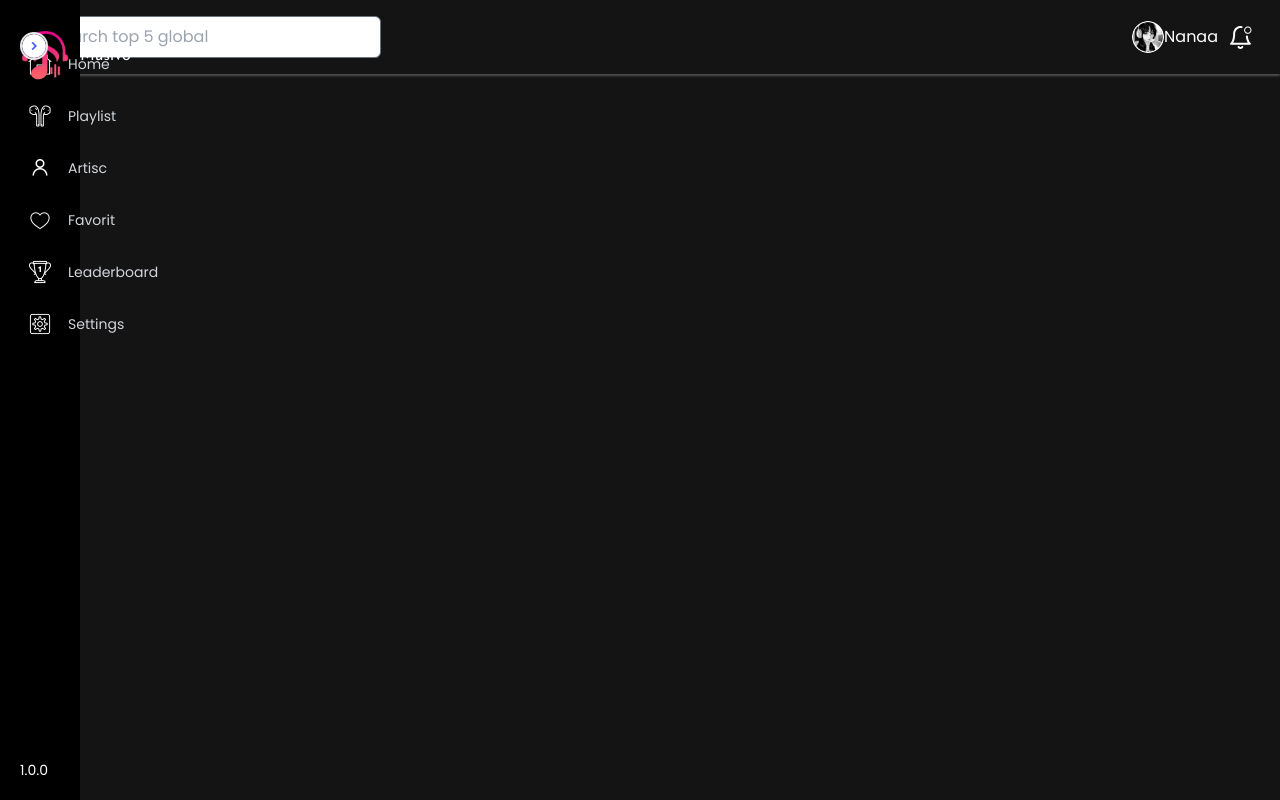
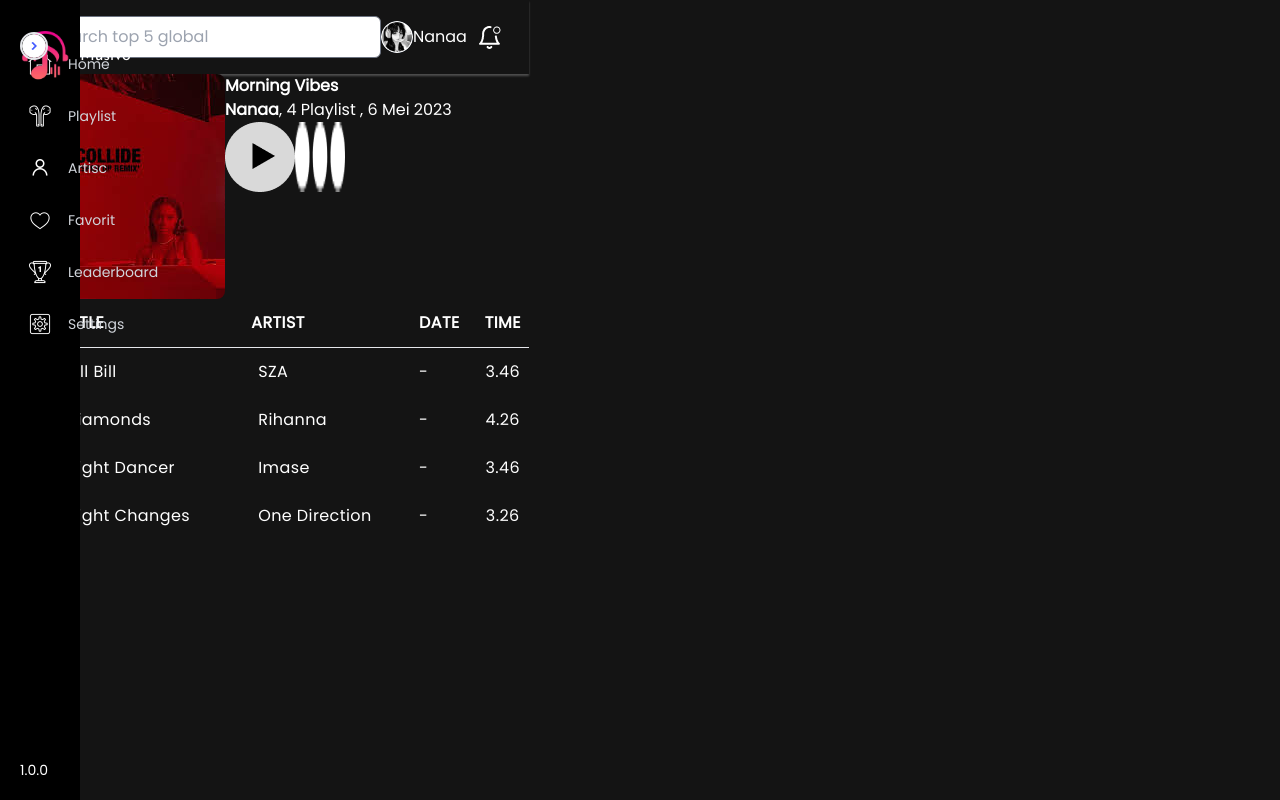
Before and after one commit to Project-Musivo/KELOMPOK2-Project-MUSIVO, a React (Vite) app in the folder frontend/: page /favorit in a window 1280 px wide. Built offline with nearby package versions, Linux system fonts and the light colour scheme.

Commit message:
perubahan page favorit by widya dan menambahkan listfav

```diff
--- /dev/null
+++ b/frontend/src/components/listFav/listfav.jsx
@@ -0,0 +1,38 @@
+import React from "react";
+import { dataFavorit } from "../../data/music";
+
+const Listfav = () => {
+    return(
+        <div className="w-full overflow-hidden rounded-lg shadow-xs">
+        <div className="w-full overflow-x-auto">
+          <table className="w-full whitespace-no-wrap">
+            <thead>
+              <tr className="text-[18px] font-semibold tracking-wide text-white uppercase border-b bg-transparent">
+                <th className=" py-3">ID</th>
+                {/* <th className=" py-3 text-right">ALBUM</th> */}
+                <th className="px-3"></th>
+                <th className="pl-2 py-3 text-left">TITLE</th>
+                <th className="py-3 text-left">ARTIST</th>
+
+                <th className="py-3 text-left">DATE</th>
+                <th className="py-3">TIME</th>
+              </tr>
+            </thead>
+              {dataFavorit.map((dataFavorit) => (
+            <tbody className="bg-transparent">
+                <tr className="text-[15px]  tracking-wide text-white border-0 bg-transparent">
+                <td className="py-3 text-center" >{dataFavorit.id}</td>
+                <td className="py-3 text-right">{dataFavorit.image}</td>
+                <td className="px-2 py-3 text-left">{dataFavorit.title}</td>
+                <td className="pl-2 py-3 text-left">{dataFavorit.artis}</td>
+                <td className="py-3 text-left">{dataFavorit.date}</td>
+                <td className="py-3 text-center">{dataFavorit.time}</td>
+              </tr>
+            </tbody>
+                ))}
+          </table>
+        </div>
+      </div>
+    )
+}
+export default Listfav;
--- a/frontend/src/data/music.jsx
+++ b/frontend/src/data/music.jsx
@@ -82,4 +82,39 @@ const dataTopPlay = [
     rate: "4.5",
   },
 ];
-export { dataMusic, dataMostPlay, dataTopPlay };
+
+const dataFavorit = [
+  {
+    id: 1,
+    image: "",
+    title: "Kill Bill",
+    artis: "SZA",
+    date: "-",
+    time: "3.46",
+  },
+  {
+    id: 2,
+    image: "",
+    title: "Diamonds",
+    artis: "Rihanna",
+    date: "-",
+    time: "4.26",
+  },
+  {
+    id: 3,
+    image: "",
+    title: "Night Dancer",
+    artis: "Imase",
+    date: "-",
+    time: "3.46",
+  },
+  {
+    id: 4,
+    image: "",
+    title: "Night Changes",
+    artis: "One Direction",
+    date: "-",
+    time: "3.26",
+  },
+];
+export { dataMusic, dataMostPlay, dataTopPlay, dataFavorit };
--- a/frontend/src/pages/favorit.jsx
+++ b/frontend/src/pages/favorit.jsx
@@ -1,16 +1,58 @@
-// import { useState } from "react";
+import React, { useState } from "react";
+import NavigationBar from "../components/layouts/navigationBar/navigationBar";
 import Sidebar from "../components/layouts/sidebar/sidebar";
-import NavigationBar from "../components/layouts/navigationBar/navigationBar";
+import Listfav from "../components/listFav/listfav";
+// import TableList from "../components/tableList/tableList";
 
   const Favorit = () => {
+    const [isToogle, setIsToogle] = useState(false);
+    const toogleClick = () => {
+      setIsToogle(!isToogle);
+    };
     return (
+    <React.Fragment>
       <div className="flex">
         <Sidebar />
-      <div className="w-full">
+        <div className="w-screen">
           <NavigationBar />
-        <h1>Test fav</h1>
+          <div className="playlist ps-[125px] pe-[50px]">
+            <div className="flex mt-[100px] mb-[50px]">
+              <img
+                src="./assets/album music/collide.jpg"
+                className="w-[225px] rounded-lg"
+              />
+              <div className="flex flex-col mt-[80px] mx-10">
+                <h1 className="text-[28px] font-bold ">Morning Vibes</h1>
+                <p className="text-[12px]">
+                  <span className="font-bold">Nanaa</span>, 4 Playlist , 6 Mei
+                  2023
+                </p>
+                <div className="flex">
+                  <img
+                    src={
+                      isToogle
+                        ? "./assets/icon/paused.png"
+                        : "./assets/icon/play.png"
+                    }
+                    onClick={toogleClick}
+                    alt=""
+                    className="cursor-pointer w-[50px]  mt-[25px]"
+                  />
+                  <img
+                    src="./assets/icon/detail-white.png"
+                    alt=""
+                    className="cursor-pointer w-[35px] h-[10px] mx-8 mt-[44px]"
+                  />
                 </div>
               </div>
+            </div>
+            <div className="">
+              <Listfav />
+            </div>
+          </div>
+        </div>
+      </div>
+    </React.Fragment>
   );
 };
 export default Favorit;
```
Also changed, not shown: frontend/src/components/layouts/headermusic/header.jsx (+9 -9 lines). Lines whose indentation alone changed are shown as unchanged.
